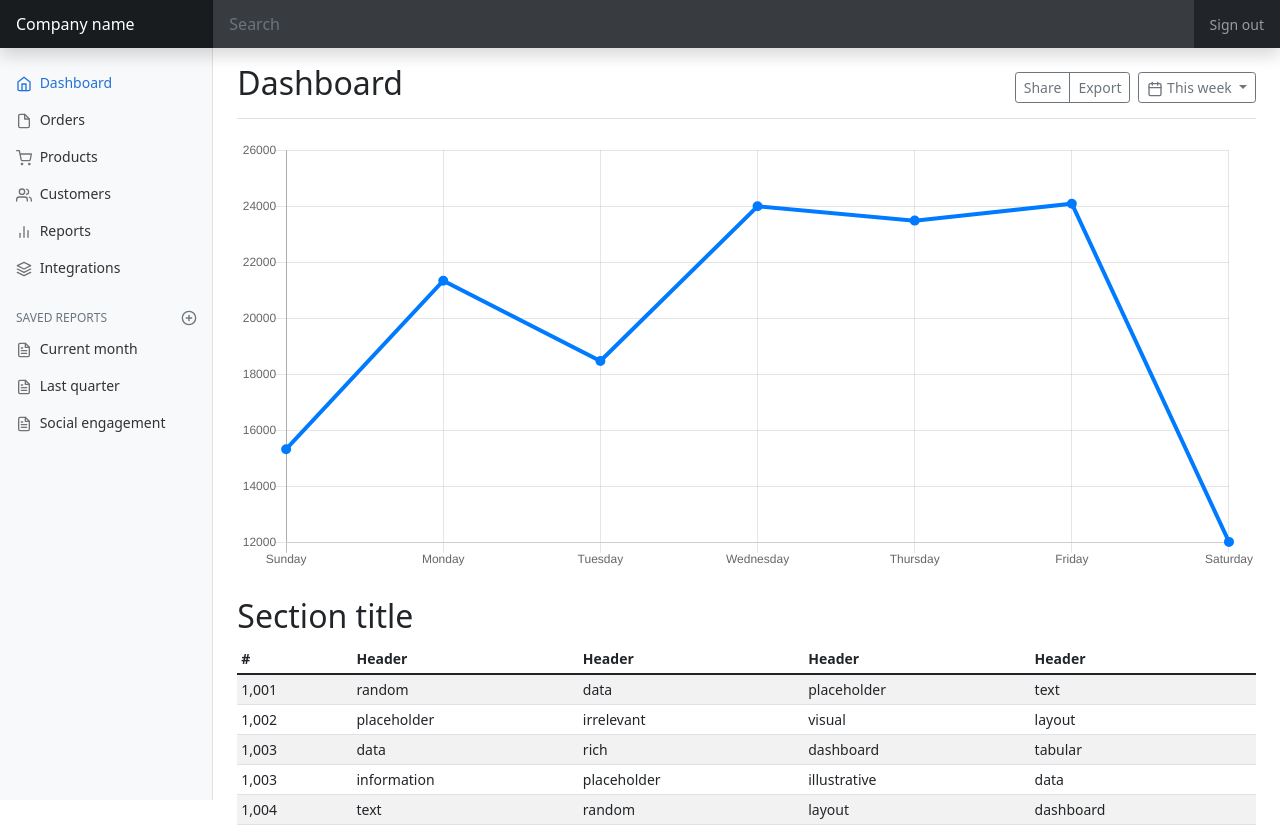
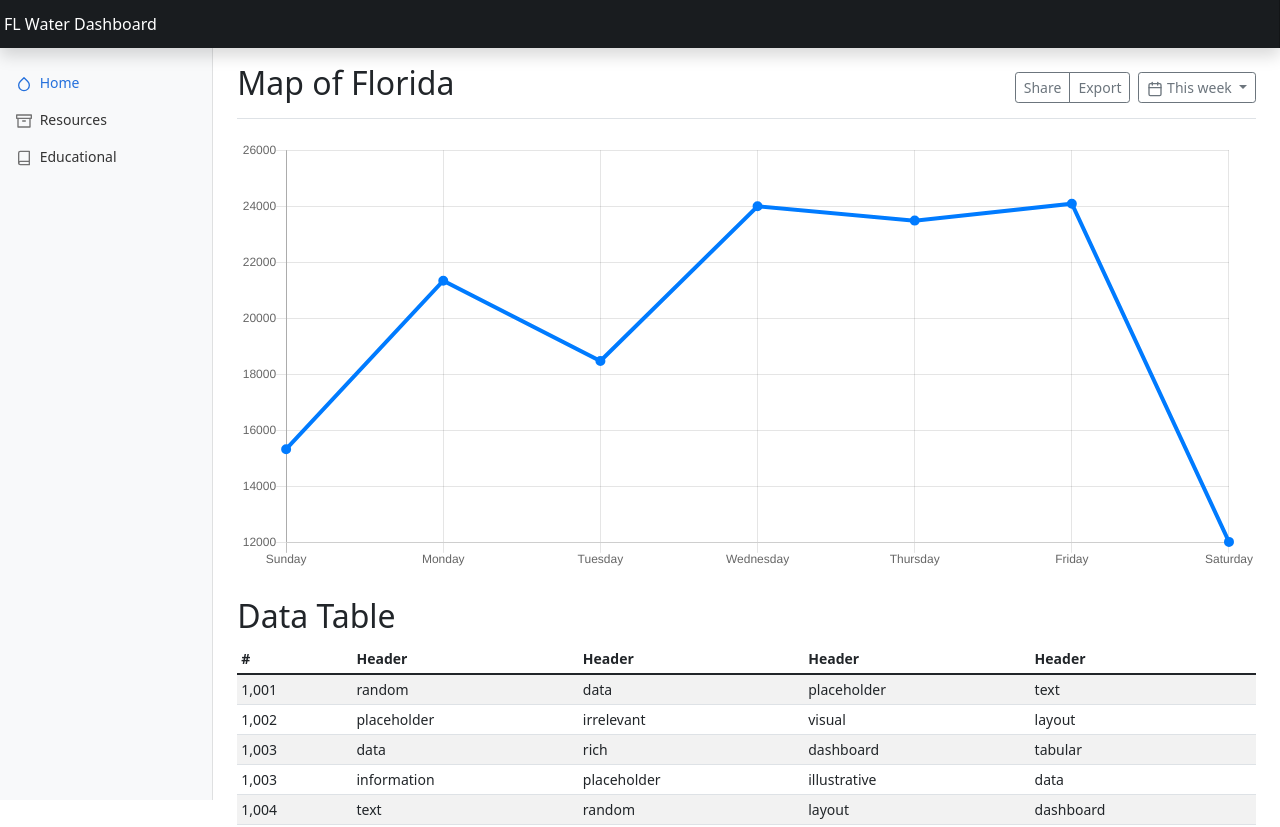
Before and after one commit to sofiavaldes/11281group42, a plain HTML site: page index.html in a window 1280 px wide. Shown: the top 827 px of the page. Drawn offline with nearby package versions, Linux system fonts and the light colour scheme.

Commit message:
Update index.html
Update with new design

```diff
--- a/index.html
+++ b/index.html
@@ -38,16 +38,19 @@
   <body>
 
 <header class="navbar navbar-dark sticky-top bg-dark flex-md-nowrap p-0 shadow">
-  <a class="navbar-brand col-md-3 col-lg-2 me-0 px-3" href="#">Company name</a>
+  <a class="navbar-brand col-md-13 col-lg-12 me-0 px-1" href="#">FL Water Dashboard</a>
+  <!--
   <button class="navbar-toggler position-absolute d-md-none collapsed" type="button" data-bs-toggle="collapse" data-bs-target="#sidebarMenu" aria-controls="sidebarMenu" aria-expanded="false" aria-label="Toggle navigation">
     <span class="navbar-toggler-icon"></span>
   </button>
+
   <input class="form-control form-control-dark w-100" type="text" placeholder="Search" aria-label="Search">
   <div class="navbar-nav">
     <div class="nav-item text-nowrap">
       <a class="nav-link px-3" href="#">Sign out</a>
     </div>
   </div>
+-->
 </header>
 
 <div class="container-fluid">
@@ -57,42 +60,26 @@
         <ul class="nav flex-column">
           <li class="nav-item">
             <a class="nav-link active" aria-current="page" href="#">
-              <span data-feather="home"></span>
-              Dashboard
+              <span data-feather="droplet"></span>
+              Home
             </a>
           </li>
           <li class="nav-item">
             <a class="nav-link" href="#">
-              <span data-feather="file"></span>
-              Orders
+              <span data-feather="archive"></span>
+              Resources
             </a>
           </li>
           <li class="nav-item">
             <a class="nav-link" href="#">
-              <span data-feather="shopping-cart"></span>
-              Products
+              <span data-feather="book"></span>
+              Educational
             </a>
           </li>
-          <li class="nav-item">
-            <a class="nav-link" href="#">
-              <span data-feather="users"></span>
-              Customers
-            </a>
-          </li>
-          <li class="nav-item">
-            <a class="nav-link" href="#">
-              <span data-feather="bar-chart-2"></span>
-              Reports
-            </a>
-          </li>
-          <li class="nav-item">
-            <a class="nav-link" href="#">
-              <span data-feather="layers"></span>
-              Integrations
-            </a>
-          </li>
+
         </ul>
 
+       <!--
         <h6 class="sidebar-heading d-flex justify-content-between align-items-center px-3 mt-4 mb-1 text-muted">
           <span>Saved reports</span>
           <a class="link-secondary" href="#" aria-label="Add a new report">
@@ -118,21 +105,20 @@
               Social engagement
             </a>
           </li>
-          <!--
           <li class="nav-item">
             <a class="nav-link" href="#">
               <span data-feather="file-text"></span>
               Year-end sale
             </a>
           </li>
-        -->
         </ul>
+    -->
       </div>
     </nav>
 
     <main class="col-md-9 ms-sm-auto col-lg-10 px-md-4">
       <div class="d-flex justify-content-between flex-wrap flex-md-nowrap align-items-center pt-3 pb-2 mb-3 border-bottom">
-        <h1 class="h2">Dashboard</h1>
+        <h1 class="h2">Map of Florida</h1>
         <div class="btn-toolbar mb-2 mb-md-0">
           <div class="btn-group me-2">
             <button type="button" class="btn btn-sm btn-outline-secondary">Share</button>
@@ -147,7 +133,7 @@
 
       <canvas class="my-4 w-100" id="myChart" width="900" height="380"></canvas>
 
-      <h2>Section title</h2>
+      <h2>Data Table</h2>
       <div class="table-responsive">
         <table class="table table-striped table-sm">
           <thead>
```
